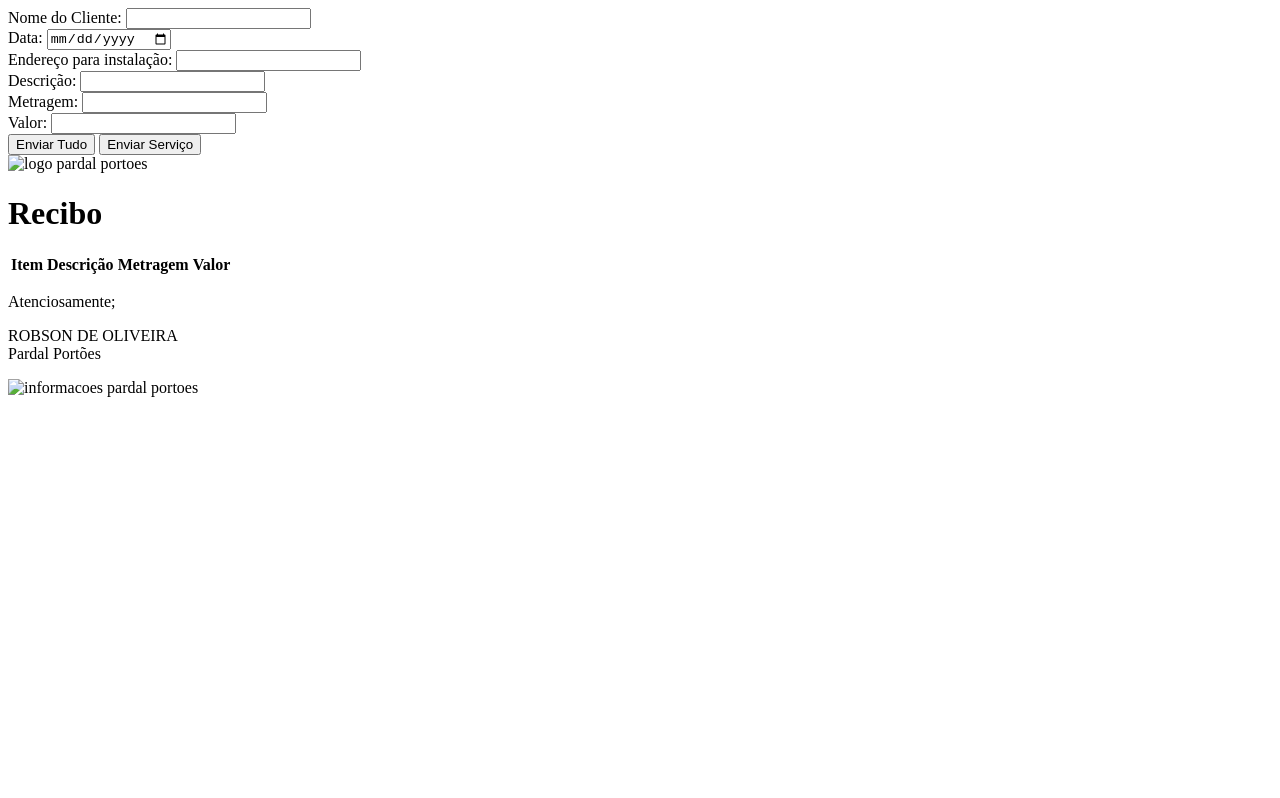
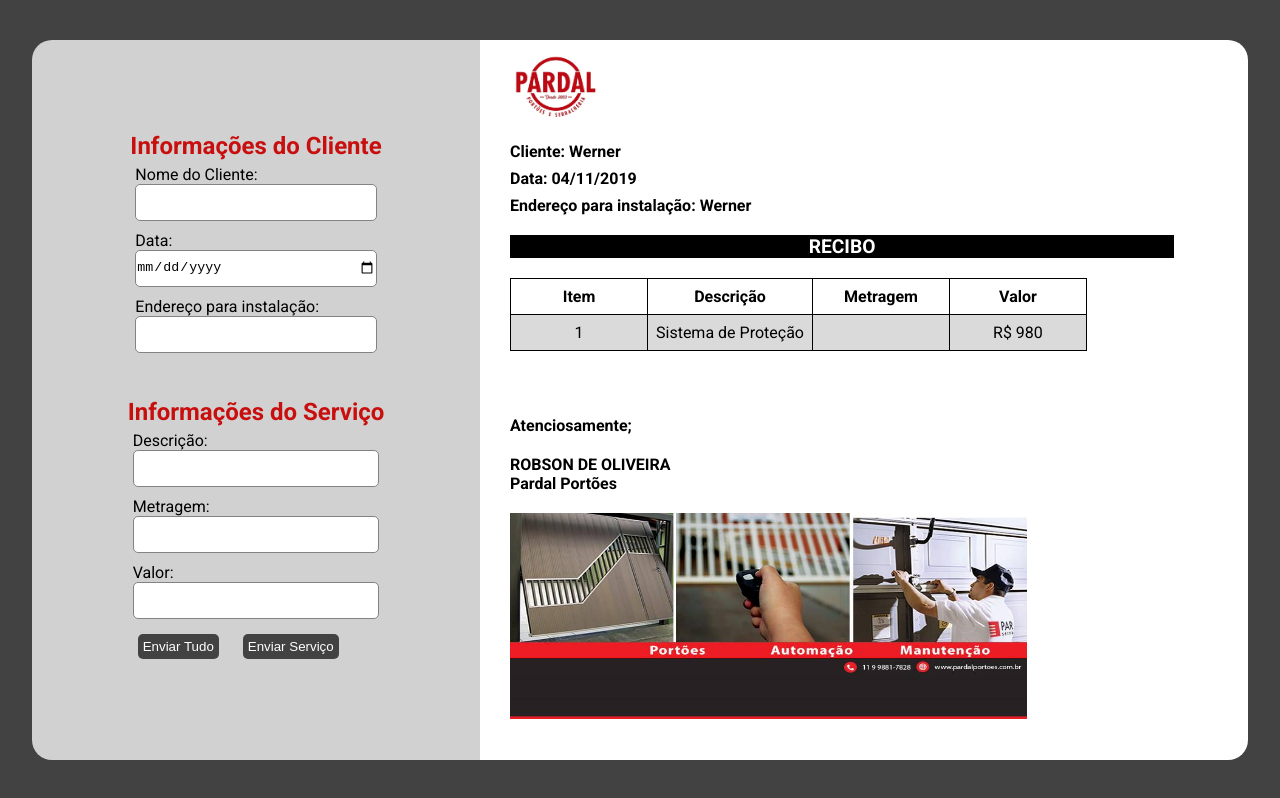
Before and after one commit to MuriloPolicastro/recibo-pardal, a plain HTML site: page index.html in a window 1280 px wide. Drawn offline with Linux system fonts and the light colour scheme.

Commit message:
att-18-10-23

```diff
--- a/assets/css/style.css
+++ b/assets/css/style.css
@@ -0,0 +1,133 @@
+@import url('https://fonts.googleapis.com/css2?family=Roboto:wght@300;400;700&display=swap');
+
+:root {
+   --primary-color: #c90e0e;
+   --secondy-color: #d1d1d1;
+   --font-primary: 'Roboto', sans-serif;
+}
+
+* {
+    margin: 0;
+    padding: 0;
+}
+
+.container {
+    background-color: #424242;
+    height: 100vh;
+    width: 100vw;
+    display: flex;
+    flex-direction: row;
+    justify-content: center;
+    align-items: center;
+    font-family: var(--font-primary);
+}
+
+.info {
+    background-color: var(--secondy-color);
+    height: 90vh;
+    width: 35vw;
+    display: flex;
+    flex-direction: column;
+    justify-content: center;
+    align-items: center;
+    gap: 40px;
+    border-top-left-radius: 20px;
+    border-bottom-left-radius: 20px;
+}
+
+.info h2 {
+    color: var(--primary-color);
+}
+
+.input-item {
+    display: flex;
+    flex-direction: column;
+    padding: 5px;
+}
+
+.input-item input {
+    height: 35px;
+    border: 1px solid #838383;
+    outline: 0;
+    border-radius: 5px;
+}
+
+.input-item input:focus {
+    box-shadow: 0px 0px 10px rgba(0, 0, 0, 0.493);
+}
+
+.info button {
+    margin: 10px;
+    border: 0;
+    padding: 5px;
+    cursor: pointer;
+    border-radius: 5px;
+    background-color: #424242;
+    color: white;
+}
+
+.recibo {
+    background-color: white;
+    height: 90vh;
+    width: 60vw;
+    border-radius: 0px 20px 20px 0px;
+    display: grid;
+    grid-template-rows: 1fr 3fr 1fr;
+    gap: 20px;
+}
+header {
+    padding-left: 30px;
+}
+
+header img {
+    width: 90px;
+}
+
+.dados p {
+    padding-top: 8px;
+    font-weight: bold;
+}
+
+main {
+    padding-left: 30px;
+}
+
+main h1 {
+    background-color: black;
+    color: white;
+    text-align: center;
+    font-size: 1.2rem;
+    text-transform: uppercase;
+    width: 90%;
+}
+
+.tabela-servicos {
+    border: 1px solid black;
+    border-collapse: collapse;
+    margin-top: 20px;
+}
+
+.tabela-servicos th, .tabela-servicos td {
+    padding: 8px;
+    min-width: 120px;
+    border: 1px solid black;
+    text-align: center;
+}
+
+.tabela-servicos tr:nth-child(even) {
+    background-color: #dadada;
+}
+
+footer {
+    padding-left: 30px;
+}
+
+footer p {
+    font-weight: bold;
+    margin-bottom: 20px;
+}
+
+footer img {
+    width: 70%;
+    height: 60%;
+}
--- a/assets/js/script.js
+++ b/assets/js/script.js
@@ -0,0 +1,16 @@
+/*
+Pegar nome do cliente e enviar para o campo cliente
+pegar data e enviar para campo data
+pegar end e enviar para campo end
+*/
+
+const iptCliente = document.querySelector('#cliente');
+const rcbCliente = document.querySelector('.nome-cliente');
+
+document.addEventListener ('click', function(e) {
+    const el = e.target;
+
+    if (el.classList.contains('env-tudo')) {
+        rcbCliente.innerHTML = `Cliente: ${iptCliente.value}`;
+    };
+});
--- a/index.html
+++ b/index.html
@@ -10,6 +10,7 @@
     <div class="container">
         <div class="info">
             <div class="info-cliente">
+                <h2>Informações do Cliente</h2>
                 <div class="input-item">
                     <label for="cliente">Nome do Cliente:</label>
                     <input type="text" name="cliente" id="cliente">
@@ -24,6 +25,7 @@
                 </div>
             </div>
             <div class="info-servicos">
+                <h2>Informações do Serviço</h2>
                 <div class="input-item">
                     <label for="desc-serv">Descrição:</label>
                     <input type="text" name="desc-serv" id="desc-serv">
@@ -42,21 +44,27 @@
         </div>
         <div class="recibo">
             <header>
-                <img src="" alt="logo pardal portoes">
+                <img src="assets/img/logo.jpg" alt="logo pardal portoes">
                 <div class="dados">
-                    <p class="nome-cliente"></p>
-                    <p class="data-recibo"></p>
-                    <p class="ende-recibo"></p>
+                    <p class="nome-cliente">Cliente: Werner</p>
+                    <p class="data-recibo">Data: 04/11/2019</p>
+                    <p class="ende-recibo">Endereço para instalação: Werner</p>
                 </div>
             </header>
             <main>
                 <h1>Recibo</h1>
                 <table class="tabela-servicos">
-                    <tr class="title-table">
+                    <tr class="titulo-tabela">
                         <th>Item</th>
                         <th>Descrição</th>
                         <th>Metragem</th>
                         <th>Valor</th>
+                    </tr>
+                    <tr>
+                        <td>1</td>
+                        <td>Sistema de Proteção</td>
+                        <td></td>
+                        <td>R$ 980</td>
                     </tr>
                 </table>
             </main>
@@ -64,7 +72,7 @@
                 <p>Atenciosamente;</p>
                 <p>ROBSON DE OLIVEIRA </br>
                     Pardal Portões</p>
-                <img src="" alt="informacoes pardal portoes">
+                <img src="assets/img/folder.jpg" alt="informacoes pardal portoes">
             </footer>
         </div>
     </div>
```
Also changed, not shown: assets/img/folder.jpg (added), assets/img/logo.jpg (added).
